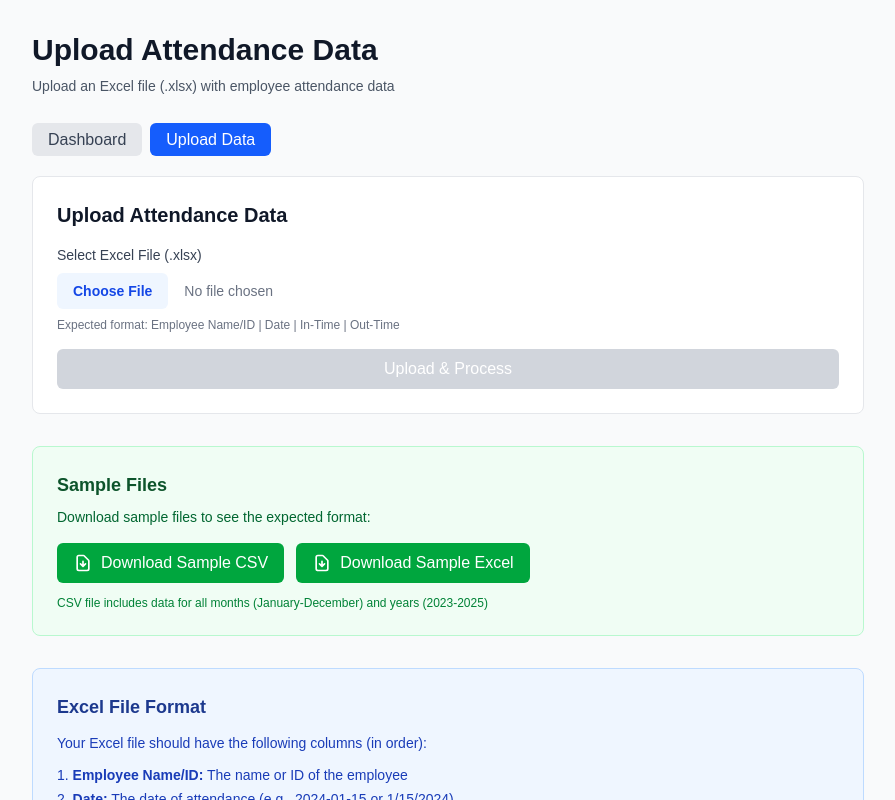
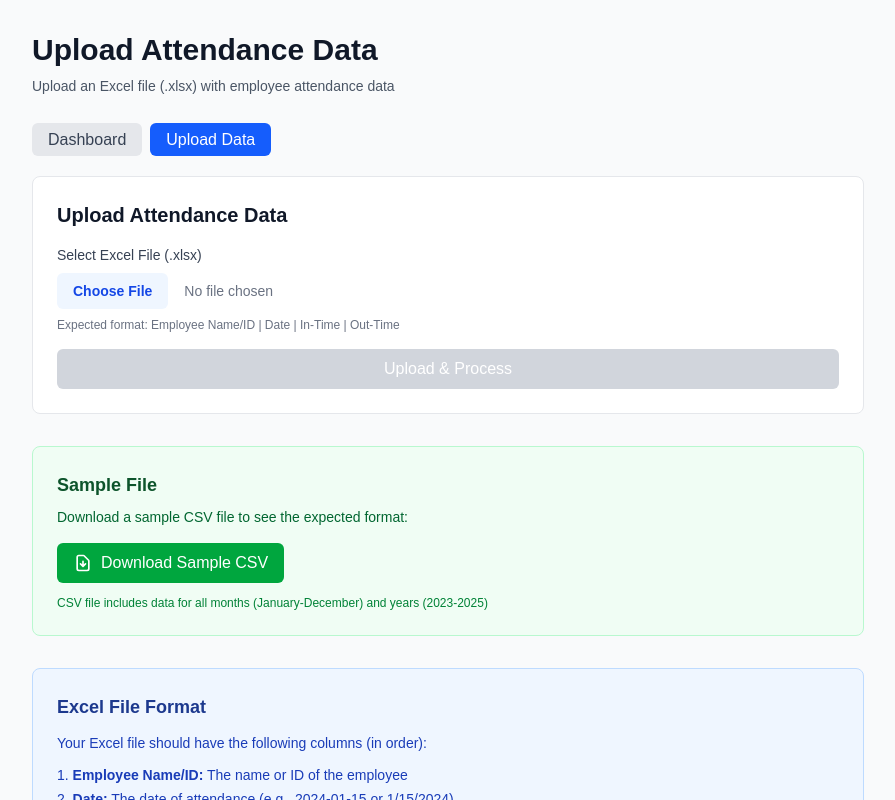
Before and after one commit to sensaishammi/workforce-insights-dashboard, a Next.js app: page /upload in a window 1280 px wide. Shown: the top 800 px of the page, without its empty margins (192-1087 px from the left). Built offline with nearby package versions, Linux system fonts and the light colour scheme.

Commit message:
Remove old Excel sample file, keep only CSV sample file download

```diff
--- a/app/upload/page.tsx
+++ b/app/upload/page.tsx
@@ -34,11 +34,10 @@ export default function UploadPage() {
 
         {/* Sample File Download */}
         <div className="mt-8 bg-green-50 border border-green-200 rounded-lg p-6">
-          <h3 className="text-lg font-semibold text-green-900 mb-2">Sample Files</h3>
+          <h3 className="text-lg font-semibold text-green-900 mb-2">Sample File</h3>
           <p className="text-sm text-green-800 mb-4">
-            Download sample files to see the expected format:
+            Download a sample CSV file to see the expected format:
           </p>
-          <div className="flex gap-3 flex-wrap">
           <a
             href="/sample-attendance.csv"
             download
@@ -59,27 +58,6 @@ export default function UploadPage() {
             </svg>
             Download Sample CSV
           </a>
-            <a
-              href="/sample-attendance.xlsx"
-              download
-              className="inline-flex items-center px-4 py-2 bg-green-600 text-white rounded-md hover:bg-green-700 transition-colors"
-            >
-              <svg
-                className="w-5 h-5 mr-2"
-                fill="none"
-                stroke="currentColor"
-                viewBox="0 0 24 24"
-              >
-                <path
-                  strokeLinecap="round"
-                  strokeLinejoin="round"
-                  strokeWidth={2}
-                  d="M12 10v6m0 0l-3-3m3 3l3-3m2 8H7a2 2 0 01-2-2V5a2 2 0 012-2h5.586a1 1 0 01.707.293l5.414 5.414a1 1 0 01.293.707V19a2 2 0 01-2 2z"
-                />
-              </svg>
-              Download Sample Excel
-            </a>
-          </div>
           <p className="text-xs text-green-700 mt-3">
             CSV file includes data for all months (January-December) and years (2023-2025)
           </p>
```
Lines whose indentation alone changed are shown as unchanged.
